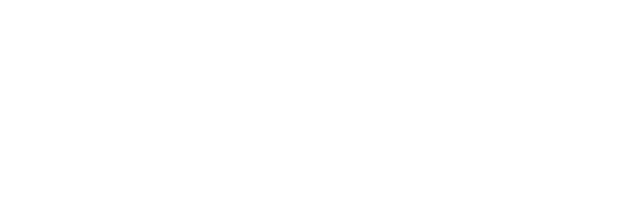
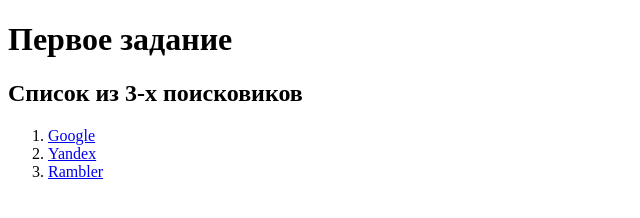
Before and after one commit to maksimtarunin/task-html, a website: page src/index.html in a window 1280 px wide. Shown: the whole page, without its empty margins (0-640 px from the left). Drawn offline with Linux system fonts and the light colour scheme.

Commit message:
Задание по HTML

```diff
--- a/src/index.html
+++ b/src/index.html
@@ -3,5 +3,13 @@
     <head>
         <title>HTML</title>
     </head>
-    <body></body>
+    <body>
+        <h1>Первое задание</h1>
+        <h2>Список из 3-х поисковиков</h2>
+        <ol>
+            <li><a href="https://google.ru">Google</a></li>
+            <li><a href="https://yandex.ru">Yandex</a></li>
+            <li><a href="https://rambler.ru">Rambler</a></li>
+        </ol>
+    </body>
 </html>
```
Also changed, not shown: 1 other file.
